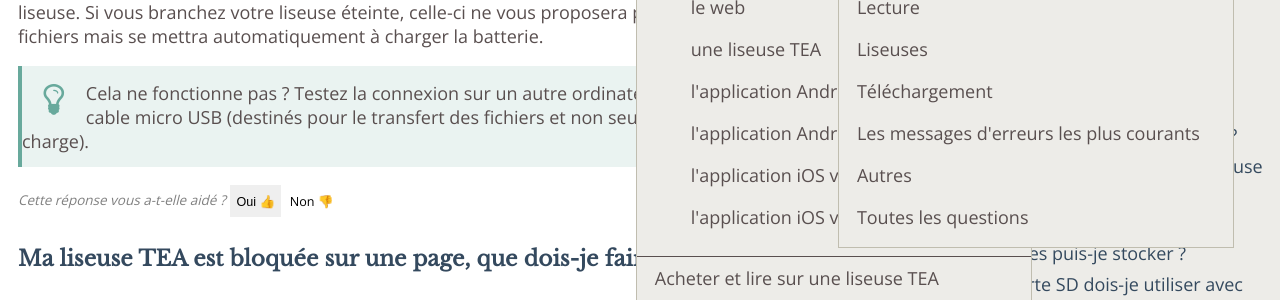
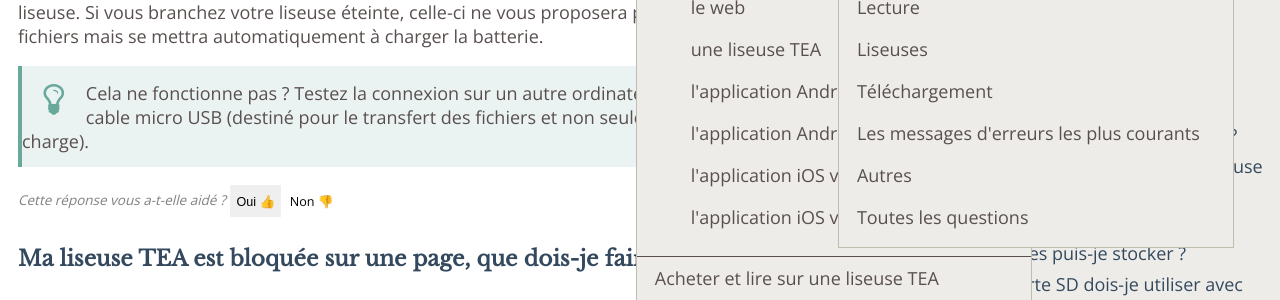
Before and after one commit to TEA-ebook/help-center, a Jekyll site: the page built from _pages/FAQ-liseuse.md, in a window 1280 px wide and 900 px high, scrolled down 10343 px. Shown: the part 179-479 px from the top of the window. Built offline with Jekyll 4.4.1, drawn with Linux system fonts in a browser that asks for light colours.

Commit message:
Update FAQ-liseuse.md

```diff
--- a/_pages/FAQ-liseuse.md
+++ b/_pages/FAQ-liseuse.md
@@ -367,7 +367,7 @@
 
 Une fois votre liseuse paramétrée, branchez-la __allumée__ à votre ordinateur avec un câble USB puis sélectionnez _Transférer des fichiers_ parmi les deux choix affichés sur l’écran de votre liseuse. Si vous branchez votre liseuse éteinte, celle-ci ne vous proposera pas de transférer des fichiers mais se mettra automatiquement à charger la batterie.
 
-<p class="protip">Cela ne fonctionne pas ? Testez la connexion sur un autre ordinateur ou avec un autre cable micro USB (destinés pour le transfert des fichiers et non seulement pour la charge).</p>
+<p class="protip">Cela ne fonctionne pas ? Testez la connexion sur un autre ordinateur ou avec un autre cable micro USB (destiné pour le transfert des fichiers et non seulement pour la charge).</p>
 
 {% include feedback-button.html question="Je n'arrive pas à relier ma liseuse TEA à mon ordinateur, que dois-je faire ?" %}
 
```
